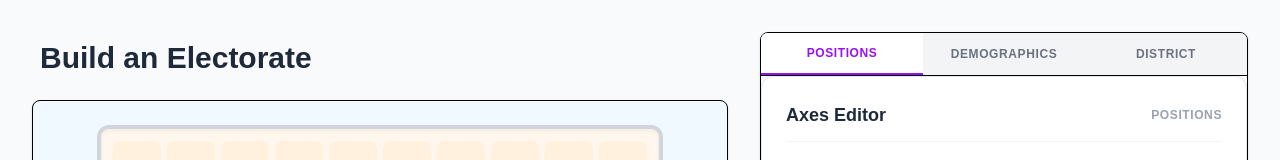
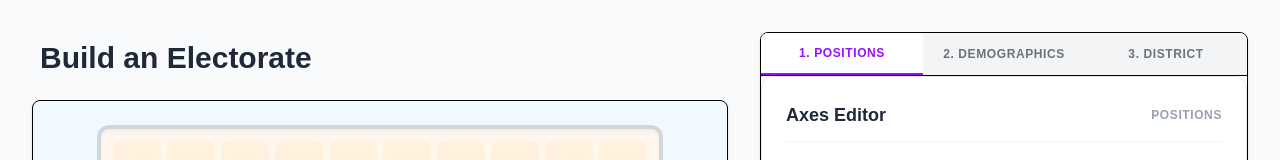
Before and after one commit to joemakarski/electoral-simulator, a Next.js app in the folder frontend/: page / in a window 1280 px wide. Shown: the top 160 px of the page. Built offline with nearby package versions, Linux system fonts and the light colour scheme.

Commit message:
Make tab order clearer

```diff
--- a/frontend/app/page.tsx
+++ b/frontend/app/page.tsx
@@ -64,7 +64,7 @@ export default function Home() {
                      builderTab === 'axes' ? 'bg-white text-purple-600 border-b-2 border-purple-600' : 'text-gray-500 hover:bg-gray-200'
                    }`}
                  >
-                   Positions
+                   1. Positions
                  </button>
                  <button
                    onClick={() => setBuilderTab('voters')}
@@ -72,7 +72,7 @@ export default function Home() {
                      builderTab === 'voters' ? 'bg-white text-emerald-600 border-b-2 border-emerald-600' : 'text-gray-500 hover:bg-gray-200'
                    }`}
                  >
-                   Demographics
+                   2. Demographics
                  </button>
                  <button
                    onClick={() => setBuilderTab('districts')}
@@ -80,7 +80,7 @@ export default function Home() {
                      builderTab === 'districts' ? 'bg-white text-indigo-600 border-b-2 border-indigo-600' : 'text-gray-500 hover:bg-gray-200'
                    }`}
                  >
-                   District
+                  3. District
                  </button>
                </div>
 
--- a/frontend/components/MapGrid.tsx
+++ b/frontend/components/MapGrid.tsx
@@ -147,7 +147,7 @@ export default function MapGrid() {
         ) : selectedDistrictId !== null ? (
           <span className="text-orange-400">Inspecting District {selectedDistrictId + 1}</span>
         ) : (
-          <span className="text-neutral-600">Click an active district to inspect</span>
+          <span className="text-neutral-600"> Click an active district to inspect </span>
         )}
       </div>
     </div>
--- a/frontend/components/SimulationControls.tsx
+++ b/frontend/components/SimulationControls.tsx
@@ -109,7 +109,7 @@ export default function SimulationControls() {
             simTabs === 'parties' ? 'bg-white text-blue-600 border-b-2 border-blue-600' : 'text-gray-500 hover:bg-gray-200 hover:text-gray-700'
           }`}
         >
-          Parties
+          4. Parties
         </button>
         <button
           onClick={() => setSimTab('options')}
@@ -117,7 +117,7 @@ export default function SimulationControls() {
             simTabs === 'options' ? 'bg-white text-indigo-600 border-b-2 border-indigo-600' : 'text-gray-500 hover:bg-gray-200 hover:text-gray-700'
           }`}
         >
-          Options
+          5. Election
         </button>
       </div>
 
```
